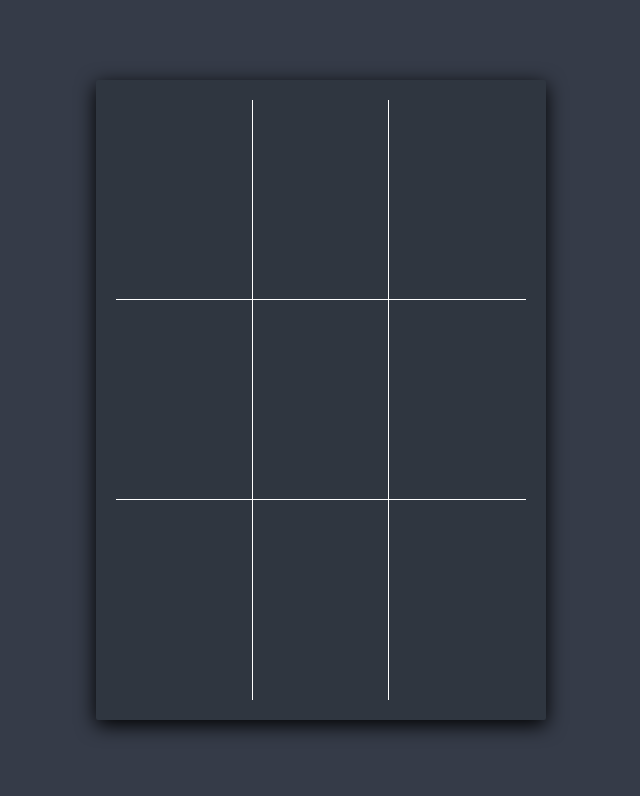
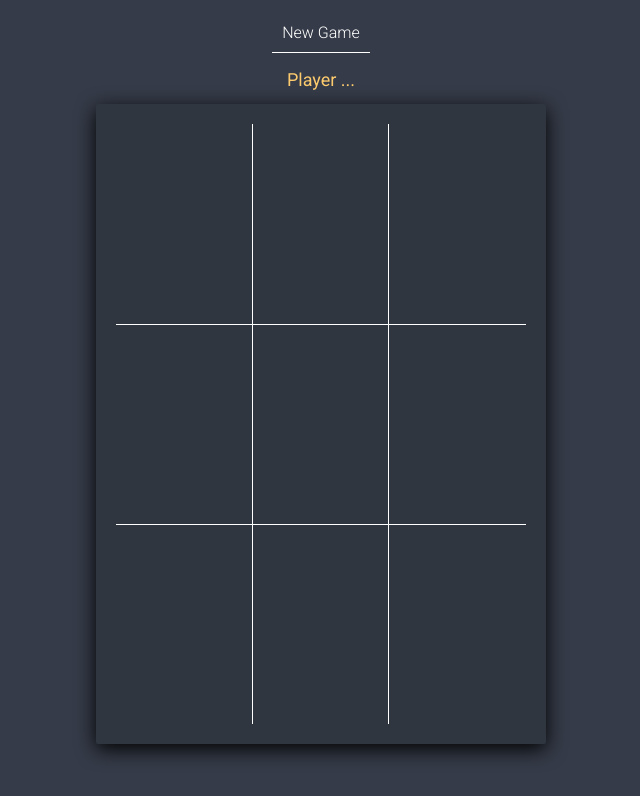
Before and after one commit to lamideolaniyan/tictactoe_js, a website: page index.html in a window 1280 px wide. Shown: the whole page, without its empty margins (319-959 px from the left). Drawn offline with Linux system fonts and the light colour scheme.

Commit message:
Game can now be played by 2 players

```diff
--- a/index.html
+++ b/index.html
@@ -11,6 +11,14 @@
 </head>
 
 <body>
+    <div class="new-game">
+        <a class="btn">New game</a>
+    </div>
+
+    <div class="notif">
+        Welcome!
+    </div>
+
     <div class="container">
         <div class="game">
 
--- a/js/script.js
+++ b/js/script.js
@@ -9,7 +9,7 @@ const gameController = (function () {
     gameBoard,
     storeMarker(id, marker) {
       gameBoard[id] = marker;
-      console.log(gameBoard);
+      //console.log(gameBoard);
     },
 
     checkWinner(gamePlaying) {
@@ -57,6 +57,8 @@ const displayController = (function () {
   const dom = {
     cell: document.querySelectorAll('.cell'),
     board: document.querySelector('.board'),
+    newBtn: document.querySelector('.btn'),
+    notif: document.querySelector('.notif'),
   };
 
   return {
@@ -118,15 +120,27 @@ const appController = (function (gameCtrl, displayCtrl) {
 
         if (!gamePlaying) {
           gameCtrl.resetBoard();
-          alert('Gameover!');
+          dom.notif.textContent = 'Game Over!';
         }
       }
     }
   });
 
+  // Event listener for new game button
+  dom.newBtn.addEventListener('click', () => {
+    gameCtrl.resetBoard();
+    displayCtrl.clearBoard();
+
+    gamePlaying = true;
+    dom.notif.textContent = 'Player ...';
+  });
+
+  // Event listener for window object(page load)
   window.addEventListener('load', (e) => {
     gamePlaying = true;
     displayCtrl.clearBoard();
+
+    dom.notif.textContent = 'Player ...';
   });
 })(gameController, displayController);
 
--- a/sass/_base.scss
+++ b/sass/_base.scss
@@ -38,3 +38,12 @@ body {
     background-size: cover;
     background-repeat: no-repeat;
 }
+
+a,
+a:link,
+a:active,
+a:visited {
+    text-decoration: none;
+    outline: none;
+    border: none;
+}
--- a/sass/_components.scss
+++ b/sass/_components.scss
@@ -0,0 +1,50 @@
+.new-game {
+    margin: 2rem auto;
+    text-align: center;
+
+
+    & .btn {
+        color: #fff;
+        //background-color: green;
+        padding: 1rem;
+        text-transform: capitalize;
+        border-bottom: .5px solid white;
+        cursor: pointer;
+        transition: all .4s;
+
+        position: relative;
+
+        &::before {
+            display: inline-block;
+            content: "";
+            opacity: 1;
+            width: 100%;
+            height: 1%;
+            background-color: #fff;
+            position: absolute;
+            bottom: 0;
+            left: 0;
+            transition: all .4s;
+
+        }
+
+        &:hover {
+            color: var(--color-grey-dark-2);
+
+            &::before {
+                height: 100%;
+                z-index: -1;
+            }
+        }
+    }
+}
+
+.notif {
+    margin: 0 auto;
+    margin-bottom: -5rem;
+
+    font-size: 1.8rem;
+    font-weight: 400;
+    text-align: center;
+    color: var(--color-secondary);
+}
--- a/sass/_layout.scss
+++ b/sass/_layout.scss
@@ -1,5 +1,5 @@
 .container {
-    margin: 8rem auto;
+    margin: 6rem auto;
     max-width: 45rem;
     height: 80vh;
 
```
Also changed, not shown: css/style.css.
